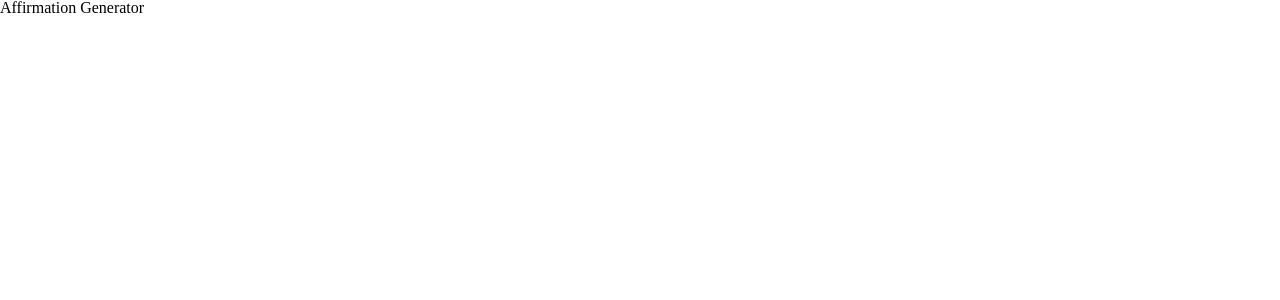
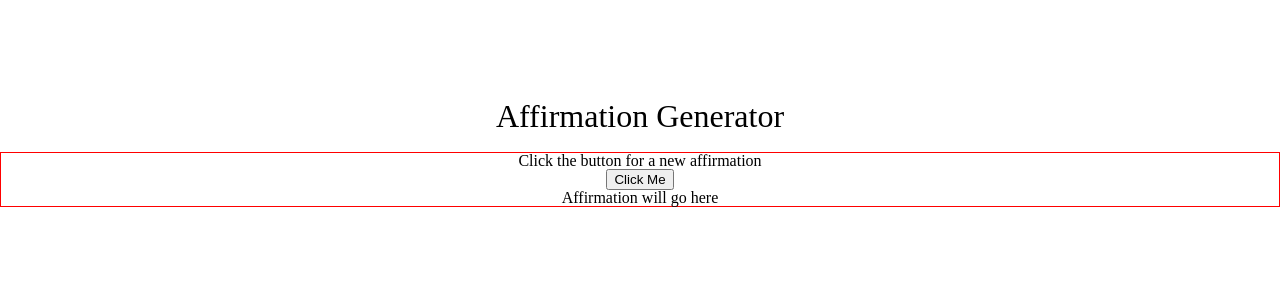
Before and after one commit to alondramora/affirmation-generator, a React (Vite) app: page / in a window 1280 px wide. Shown: the top 300 px of the page. Built offline with nearby package versions, Linux system fonts and the light colour scheme.

Commit message:
created a components folder and a button component

```diff
--- a/src/App.css
+++ b/src/App.css
@@ -128,3 +128,22 @@ table {
   border-collapse: collapse;
   border-spacing: 0;
 }
+/* end of css reset */
+
+header {
+  text-align: center;
+  margin-top: 5rem;
+}
+
+header h1 {
+  font-size: 2rem;
+  padding: 20px;
+}
+
+.affirmation-wrapper {
+  display: flex;
+  flex-direction: column;
+  justify-content: center;
+  align-items: center;
+  border: 1px solid red;
+}
--- a/src/App.jsx
+++ b/src/App.jsx
@@ -1,4 +1,5 @@
 import "./App.css";
+import Button from "./components/Button";
 
 function App() {
   return (
@@ -6,6 +7,11 @@ function App() {
       <header>
         <h1>Affirmation Generator</h1>
       </header>
+      <section className="affirmation-wrapper">
+        <h2>Click the button for a new affirmation</h2>
+        <Button />
+        <p className="affirmation">Affirmation will go here</p>
+      </section>
     </>
   );
 }
--- /dev/null
+++ b/src/components/Button.jsx
@@ -0,0 +1,7 @@
+export default function Button() {
+  return (
+    <>
+      <button className="btn">Click Me</button>
+    </>
+  );
+}
```
